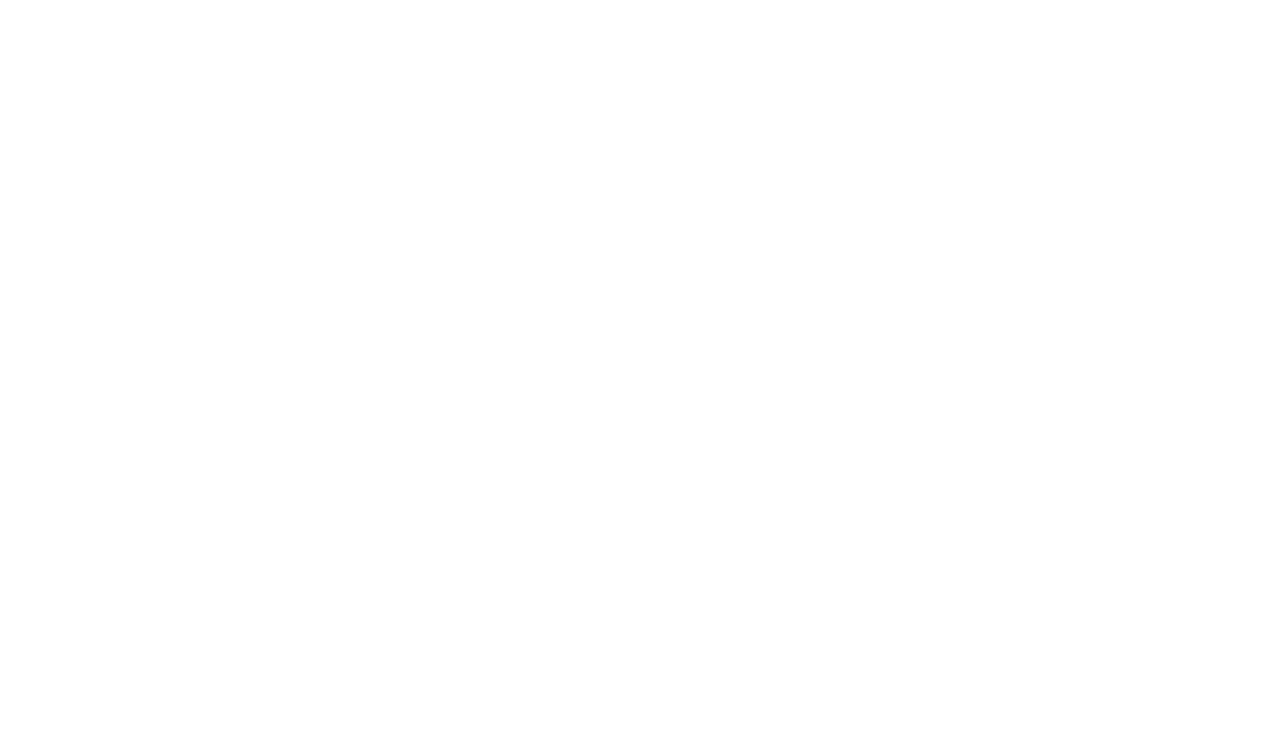
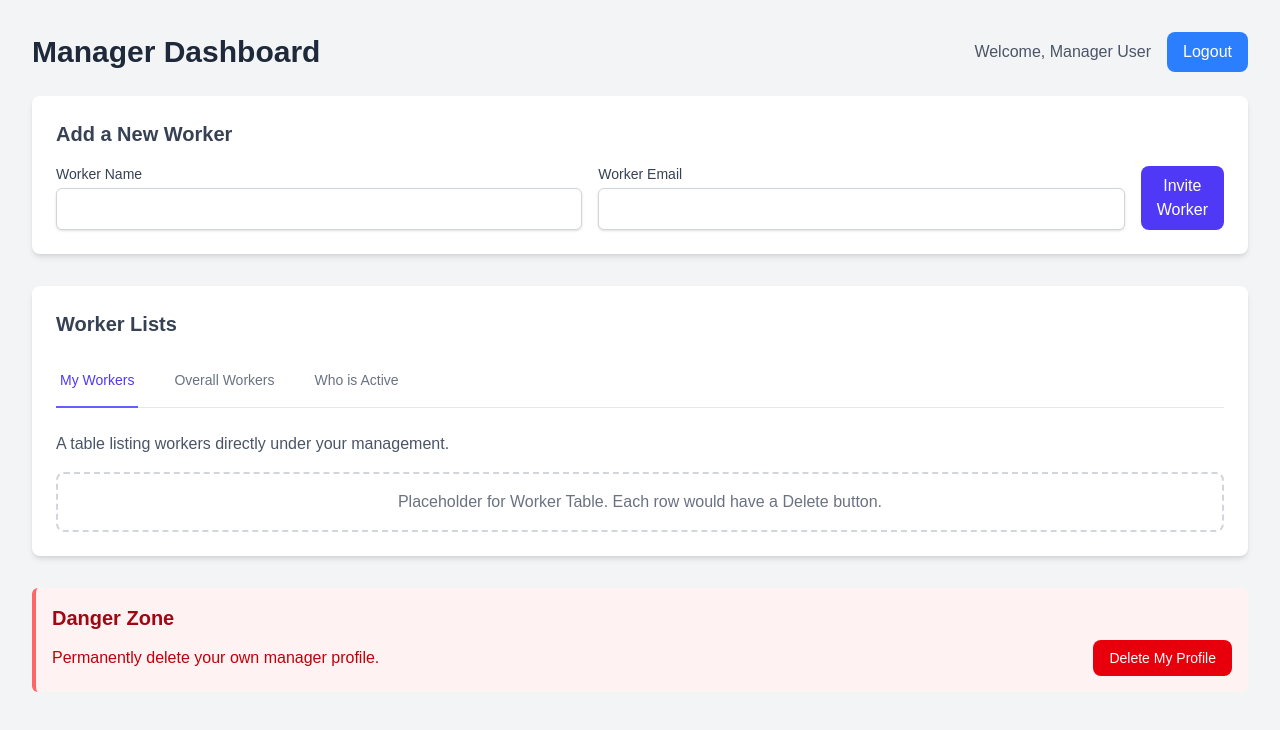
Before and after one commit to Surge-Aina/login-frontend, a Next.js app: page /dashboard/manager in a window 1280 px wide. Before the commit this address had no page. Shown: the top 730 px of the page. Built offline with nearby package versions, Linux system fonts and the light colour scheme.

Commit message:
each role dashboard complete

```diff
--- a/src/app/dashboard/admin/page.tsx
+++ b/src/app/dashboard/admin/page.tsx
@@ -45,7 +45,7 @@
                     </div>
                     <div>
                         <label htmlFor="role" className="block text-sm font-medium text-gray-700">Role</label>
-                        <select id="role" className="mt-1 block w-full px-3 py-2 bg-white border border-gray-300 rounded-md shadow-sm focus:outline-none focus:ring-indigo-500 focus:border-indigo-500">
+                        <select id="role" className="text-black mt-1 block w-full px-3 py-2 bg-white border border-gray-300 rounded-md shadow-sm focus:outline-none focus:ring-indigo-500 focus:border-indigo-500">
                             <option>Worker</option>
                             <option>Manager</option>
                             <option>Admin</option>
--- a/src/app/dashboard/customer/page.tsx
+++ b/src/app/dashboard/customer/page.tsx
@@ -1,33 +1,46 @@
 'use client';
 
-import { useEffect, useState } from 'react';
+import React from 'react';
 import { useRouter } from 'next/navigation';
 
-export default function CustomerDashboard() {
-  const router = useRouter();
-  const [user, setUser] = useState<{ email: string; role: string } | null>(null);
+export default function CustomerPage() {
+    const router = useRouter();
 
-  useEffect(() => {
-    const stored = localStorage.getItem('user');
-    if (!stored) {
-      router.push('/login');
-      return;
+    const handleLogout = () => {
+        router.push('/');
+    };
+
+    const handleDeleteProfile = () => {
+        if (window.confirm('Are you sure you want to delete your profile?')) {
+            handleLogout();
+        }
     }
 
-    const parsed = JSON.parse(stored);
-    if (parsed.role !== 'Customer') {
-      router.push(`/dashboard/${parsed.role.toLowerCase()}`);
-    } else {
-      setUser(parsed);
-    }
-  }, [router]);
+    return (
+        <div className="min-h-screen bg-gray-100 p-4 sm:p-8">
+            <div className="max-w-4xl mx-auto">
+                <header className="flex flex-col sm:flex-row justify-between items-start sm:items-center mb-6">
+                    <h1 className="text-3xl font-bold text-gray-800 mb-2 sm:mb-0">Customer Dashboard</h1>
+                     <div>
+                        <span className="text-gray-600 mr-4">Welcome, Customer User</span>
+                        <button onClick={handleLogout} className="bg-blue-500 text-white px-4 py-2 rounded-lg hover:bg-blue-600">Logout</button>
+                    </div>
+                </header>
+                 <main className="space-y-8">
+                    <section className="bg-white p-6 rounded-lg shadow-md">
+                         <h2 className="text-xl font-semibold text-gray-800 mb-4">Welcome to your Portal!</h2>
+                         <p className="text-gray-700">This is a descriptive area for the customer. More features could be added here in the future.</p>
+                    </section>
 
-  if (!user) return null;
-
-  return (
-    <div className="p-10">
-      <h1 className="text-2xl font-bold">Customer Dashboard</h1>
-      <p className="mt-2 text-gray-700">Welcome, {user.email}</p>
-    </div>
-  );
+                    <section className="bg-red-50 border-l-4 border-red-400 p-4 rounded-md">
+                         <h2 className="text-xl font-semibold text-red-800">Danger Zone</h2>
+                         <div className="mt-2 flex items-center justify-between">
+                             <p className="text-red-700">Permanently delete your account.</p>
+                             <button onClick={handleDeleteProfile} className="bg-red-600 text-white px-4 py-2 rounded-lg hover:bg-red-700 text-sm">Delete My Profile</button>
+                         </div>
+                    </section>
+                </main>
+            </div>
+        </div>
+    );
 }
--- a/src/app/dashboard/manager/page.tsx
+++ b/src/app/dashboard/manager/page.tsx
@@ -1,33 +1,83 @@
 'use client';
 
-import { useEffect, useState } from 'react';
+import React, { useState } from 'react';
 import { useRouter } from 'next/navigation';
 
-export default function ManagerDashboard() {
-  const router = useRouter();
-  const [user, setUser] = useState<{ email: string; role: string } | null>(null);
+export default function ManagerPage() {
+    const router = useRouter();
+    const [view, setView] = useState('my_workers');
 
-  useEffect(() => {
-    const stored = localStorage.getItem('user');
-    if (!stored) {
-      router.push('/login');
-      return;
+    const handleLogout = () => {
+        router.push('/');
+    };
+
+    const handleDeleteProfile = () => {
+        if (window.confirm('Are you sure you want to delete your own profile?')) {
+            handleLogout();
+        }
     }
 
-    const parsed = JSON.parse(stored);
-    if (parsed.role !== 'Manager') {
-      router.push(`/dashboard/${parsed.role.toLowerCase()}`);
-    } else {
-      setUser(parsed);
-    }
-  }, [router]);
+    return (
+        <div className="min-h-screen bg-gray-100 p-4 sm:p-8">
+            <div className="max-w-7xl mx-auto">
+                <header className="flex flex-col sm:flex-row justify-between items-start sm:items-center mb-6">
+                    <h1 className="text-3xl font-bold text-gray-800 mb-2 sm:mb-0">Manager Dashboard</h1>
+                    <div>
+                        <span className="text-gray-600 mr-4">Welcome, Manager User</span>
+                        <button onClick={handleLogout} className="bg-blue-500 text-white px-4 py-2 rounded-lg hover:bg-blue-600">Logout</button>
+                    </div>
+                </header>
 
-  if (!user) return null;
+                <main className="space-y-8">
+                    {/* Section: Add New Worker */}
+                    <section className="bg-white p-6 rounded-lg shadow-md">
+                         <h2 className="text-xl font-semibold mb-4 text-gray-700">Add a New Worker</h2>
+                         <form className="flex flex-col sm:flex-row gap-4 items-end">
+                            <div className="flex-grow w-full">
+                                <label htmlFor="name" className="block text-sm font-medium text-gray-700">Worker Name</label>
+                                <input type="text" id="name" className="mt-1 block w-full px-3 py-2 bg-white border border-gray-300 rounded-md shadow-sm focus:outline-none focus:ring-indigo-500 focus:border-indigo-500"/>
+                            </div>
+                             <div className="flex-grow w-full">
+                                <label htmlFor="email" className="block text-sm font-medium text-gray-700">Worker Email</label>
+                                <input type="email" id="email" className="mt-1 block w-full px-3 py-2 bg-white border border-gray-300 rounded-md shadow-sm focus:outline-none focus:ring-indigo-500 focus:border-indigo-500"/>
+                            </div>
+                            <button type="submit" className="bg-indigo-600 text-white px-4 py-2 rounded-lg hover:bg-indigo-700 w-full sm:w-auto">Invite Worker</button>
+                         </form>
+                    </section>
 
-  return (
-    <div className="p-10">
-      <h1 className="text-2xl font-bold">Manager Dashboard</h1>
-      <p className="mt-2 text-gray-700">Welcome, {user.email}</p>
-    </div>
-  );
+                    {/* Section: Worker Lists */}
+                    <section className="bg-white p-6 rounded-lg shadow-md">
+                        <h2 className="text-xl font-semibold mb-4 text-gray-700">Worker Lists</h2>
+                        <div className="border-b border-gray-200">
+                            <nav className="-mb-px flex space-x-8">
+                               <button onClick={() => setView('my_workers')} className={`py-4 px-1 border-b-2 font-medium text-sm ${view === 'my_workers' ? 'border-indigo-500 text-indigo-600' : 'border-transparent text-gray-500 hover:text-gray-700 hover:border-gray-300'}`}>My Workers</button>
+                               <button onClick={() => setView('all_workers')} className={`py-4 px-1 border-b-2 font-medium text-sm ${view === 'all_workers' ? 'border-indigo-500 text-indigo-600' : 'border-transparent text-gray-500 hover:text-gray-700 hover:border-gray-300'}`}>Overall Workers</button>
+                               <button onClick={() => setView('active')} className={`py-4 px-1 border-b-2 font-medium text-sm ${view === 'active' ? 'border-indigo-500 text-indigo-600' : 'border-transparent text-gray-500 hover:text-gray-700 hover:border-gray-300'}`}>Who is Active</button>
+                            </nav>
+                        </div>
+                         {/* Placeholder Table */}
+                        <div className="mt-6">
+                            <p className="text-gray-600">
+                                {view === 'my_workers' && 'A table listing workers directly under your management.'}
+                                {view === 'all_workers' && 'A table showing all workers in the company.'}
+                                {view === 'active' && 'A table showing all currently active managers and workers.'}
+                            </p>
+                            <div className="mt-4 p-4 border-2 border-dashed border-gray-300 rounded-lg text-center text-gray-500">
+                                Placeholder for Worker Table. Each row would have a Delete button.
+                            </div>
+                        </div>
+                    </section>
+
+                    {/* Section: Danger Zone */}
+                    <section className="bg-red-50 border-l-4 border-red-400 p-4 rounded-md">
+                         <h2 className="text-xl font-semibold text-red-800">Danger Zone</h2>
+                         <div className="mt-2 flex items-center justify-between">
+                             <p className="text-red-700">Permanently delete your own manager profile.</p>
+                             <button onClick={handleDeleteProfile} className="bg-red-600 text-white px-4 py-2 rounded-lg hover:bg-red-700 text-sm">Delete My Profile</button>
+                         </div>
+                    </section>
+                </main>
+            </div>
+        </div>
+    );
 }
--- a/src/app/dashboard/page.tsx
+++ b/src/app/dashboard/page.tsx
@@ -1,43 +1,49 @@
-'use client'
-import { useEffect, useState } from 'react';
+'use client';
+
+import React from 'react';
 import { useRouter } from 'next/navigation';
 
-
-/**
- * Component: DashboardPage
- * Description:
- * - Displays a role-based dashboard after successful login.
- * - Redirects to login page if no user data is found in localStorage.
- */
-
-export default function DashboardPage() {
+export default function DemoHomePage() {
   const router = useRouter();
 
-  // State: Stores the logged-in user’s email and role
-  const [user, setUser] = useState<{ email: string; role: string } | null>(null);
-
-  /**
-   * useEffect:
-   * Description:
-   * - Runs on component mount.
-   * - Checks localStorage for saved user data.
-   * - If no user is found, redirects to login page.
-   */
-  useEffect(() => {
-    const stored = localStorage.getItem('user');
-    if (!stored) {
-      router.push('/login');
-    } else {
-      setUser(JSON.parse(stored));
-    }
-  }, [router]);
-
-  if (!user) return null;
-
   return (
-    <div className="p-10">
-      <h1 className="text-2xl font-bold">Welcome, {user.role}</h1>
-      <p className="text-gray-700 mt-2">Logged in as: {user.email}</p>
+    <div className="min-h-screen bg-gray-50 flex flex-col justify-center items-center p-4">
+      <div className="max-w-md w-full mx-auto text-center">
+        <h1 className="text-4xl font-bold text-gray-900">
+          User Role Dashboards
+        </h1>
+        <p className="mt-2 text-gray-600">
+          Select a dashboard to view its layout.
+        </p>
+      </div>
+      <div className="mt-8 bg-white py-8 px-6 shadow rounded-lg w-full max-w-md">
+        <div className="space-y-4">
+            <button
+              onClick={() => router.push('/admin')}
+              className="w-full flex justify-center py-3 px-4 border border-transparent rounded-md shadow-sm text-sm font-medium text-white bg-indigo-600 hover:bg-indigo-700 focus:outline-none focus:ring-2 focus:ring-offset-2 focus:ring-indigo-500"
+            >
+              View Admin Dashboard
+            </button>
+            <button
+              onClick={() => router.push('/manager')}
+              className="w-full flex justify-center py-3 px-4 border border-transparent rounded-md shadow-sm text-sm font-medium text-white bg-green-600 hover:bg-green-700 focus:outline-none focus:ring-2 focus:ring-offset-2 focus:ring-green-500"
+            >
+              View Manager Dashboard
+            </button>
+             <button
+              onClick={() => router.push('/worker')}
+              className="w-full flex justify-center py-3 px-4 border border-transparent rounded-md shadow-sm text-sm font-medium text-white bg-yellow-600 hover:bg-yellow-700 focus:outline-none focus:ring-2 focus:ring-offset-2 focus:ring-yellow-500"
+            >
+              View Worker Dashboard
+            </button>
+            <button
+              onClick={() => router.push('/customer')}
+              className="w-full flex justify-center py-3 px-4 border border-transparent rounded-md shadow-sm text-sm font-medium text-gray-800 bg-gray-200 hover:bg-gray-300 focus:outline-none focus:ring-2 focus:ring-offset-2 focus:ring-gray-400"
+            >
+              View Customer Dashboard
+            </button>
+        </div>
+      </div>
     </div>
   );
 }
--- a/src/app/dashboard/worker/page.tsx
+++ b/src/app/dashboard/worker/page.tsx
@@ -1,33 +1,49 @@
 'use client';
 
-import { useEffect, useState } from 'react';
+import React from 'react';
 import { useRouter } from 'next/navigation';
 
-export default function WorkerDashboard() {
-  const router = useRouter();
-  const [user, setUser] = useState<{ email: string; role: string } | null>(null);
+export default function WorkerPage() {
+    const router = useRouter();
 
-  useEffect(() => {
-    const stored = localStorage.getItem('user');
-    if (!stored) {
-      router.push('/login');
-      return;
+    const handleLogout = () => {
+        router.push('/');
+    };
+
+    const handleDeleteProfile = () => {
+        if (window.confirm('Are you sure you want to delete your profile?')) {
+            handleLogout();
+        }
     }
 
-    const parsed = JSON.parse(stored);
-    if (parsed.role !== 'Worker') {
-      router.push(`/dashboard/${parsed.role.toLowerCase()}`);
-    } else {
-      setUser(parsed);
-    }
-  }, [router]);
+    return (
+        <div className="min-h-screen bg-gray-100 p-4 sm:p-8">
+            <div className="max-w-4xl mx-auto">
+                 <header className="flex flex-col sm:flex-row justify-between items-start sm:items-center mb-6">
+                    <h1 className="text-3xl font-bold text-gray-800 mb-2 sm:mb-0">Worker Dashboard</h1>
+                     <div>
+                        <span className="text-gray-600 mr-4">Welcome, Worker User</span>
+                        <button onClick={handleLogout} className="bg-blue-500 text-white px-4 py-2 rounded-lg hover:bg-blue-600">Logout</button>
+                    </div>
+                </header>
+                <main className="space-y-8">
+                    <section className="bg-white p-6 rounded-lg shadow-md">
+                         <h2 className="text-xl font-semibold text-gray-800 mb-4">My Information</h2>
+                         <div className="space-y-2 text-gray-700">
+                            <p><strong>My Manager is:</strong> Manager Alice</p>
+                            <p><strong>Description:</strong> This area shows the worker who their assigned manager is.</p>
+                         </div>
+                    </section>
 
-  if (!user) return null;
-
-  return (
-    <div className="p-10">
-      <h1 className="text-2xl font-bold">WorkerDashboard</h1>
-      <p className="mt-2 text-gray-700">Welcome, {user.email}</p>
-    </div>
-  );
+                    <section className="bg-red-50 border-l-4 border-red-400 p-4 rounded-md">
+                         <h2 className="text-xl font-semibold text-red-800">Danger Zone</h2>
+                         <div className="mt-2 flex items-center justify-between">
+                             <p className="text-red-700">Permanently delete your profile.</p>
+                             <button onClick={handleDeleteProfile} className="bg-red-600 text-white px-4 py-2 rounded-lg hover:bg-red-700 text-sm">Delete My Profile</button>
+                         </div>
+                    </section>
+                </main>
+            </div>
+        </div>
+    );
 }
```
